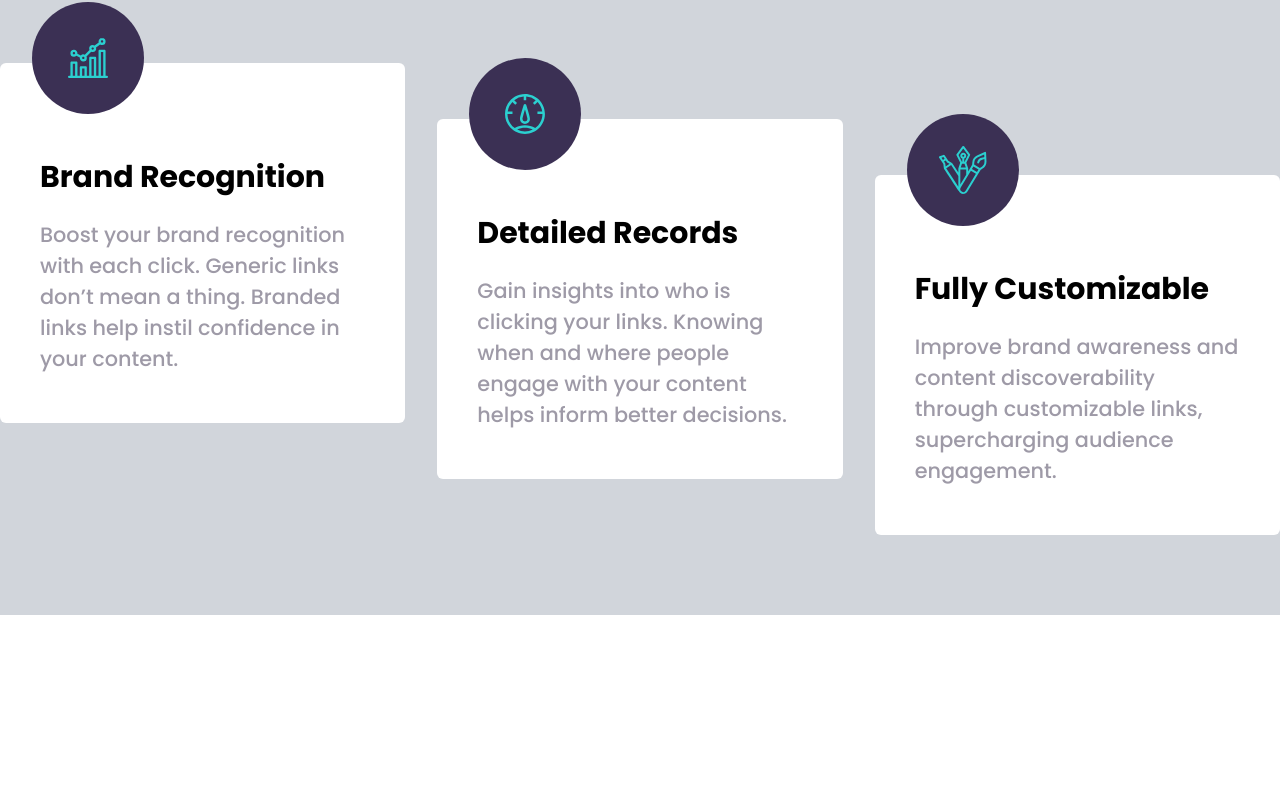
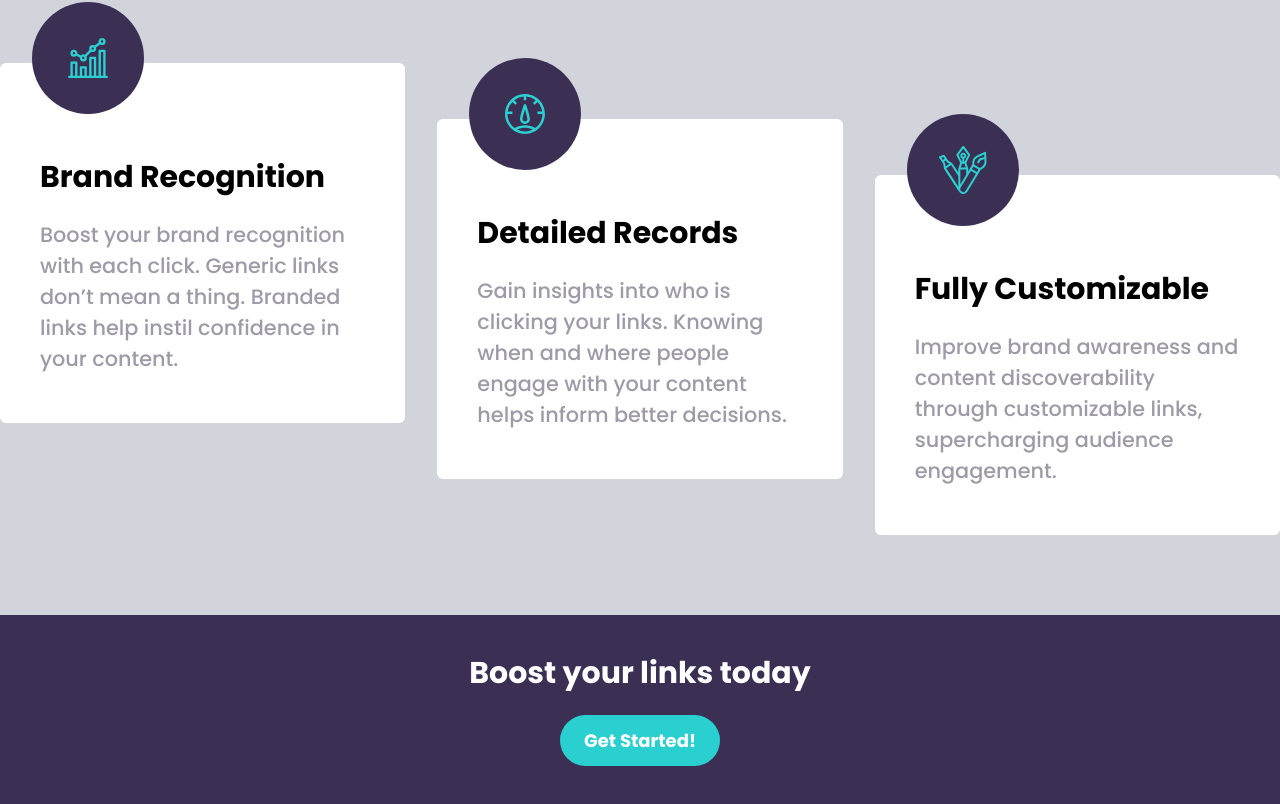
Before and after one commit to gracebir/url-shorten-api-landing, a React (Create React App) app: page / in a window 1280 px wide. Shown: the part 1396-2200 px from the top of the page. Before the commit the page ends 2011 px from the top, so only its background shows below. Built offline with nearby package versions, Linux system fonts and the light colour scheme.

Commit message:
boost components

```diff
--- a/src/App.tsx
+++ b/src/App.tsx
@@ -1,5 +1,6 @@
 import React from 'react';
 import Banner from './components/Banner/Banner';
+import Boost from './components/Boost/Boost';
 import Brand from './components/Brand/Brand';
 import NavBar from './components/NavBar/NavBar';
 import Shorten from './components/Shorten/Shorten';
@@ -11,6 +12,7 @@ function App() {
       <Banner/>
       <Shorten/>
       <Brand/>
+      <Boost/>
     </div>
   );
 }
--- /dev/null
+++ b/src/components/Boost/Boost.tsx
@@ -0,0 +1,12 @@
+import React from 'react'
+
+function Boost() {
+  return (
+    <div className='bg-bgDarkViolet py-20 px-8 md:py-10 md:px-0 flex flex-col items-center text-white gap-6 bg-boost-mob md:bg-boost-desk bg-no-repeat bg-cover bg-center'>
+      <h1 className='text-2xl md:text-3xl font-bold'>Boost your links today</h1>
+      <a className='bg-clCyan px-6 py-3 rounded-full font-bold' href="#getstart">Get Started!</a>
+    </div>
+  )
+}
+
+export default Boost
```
